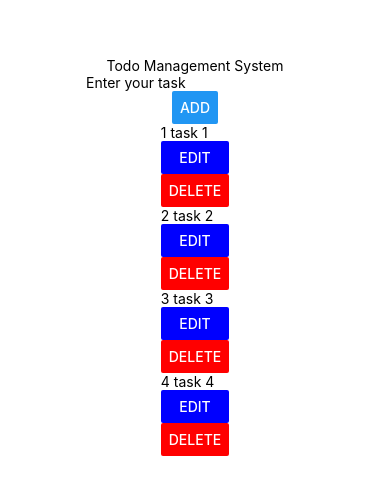
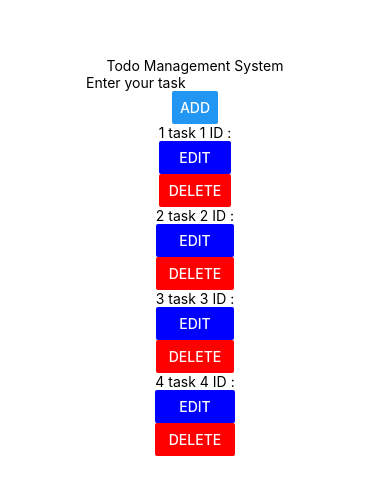
Before and after one commit to underlineit-dev-9/React-native-todo, a React Native app: screen / in a window 390 px wide. Shown: the part 166-660 px from the top of the page. Built offline with nearby package versions, Linux system fonts and the light colour scheme.

Commit message:
fix:unique Id erro

```diff
--- a/App.tsx
+++ b/App.tsx
@@ -5,7 +5,8 @@ import MyFunctionalComponent from './MyFunctionalComponent';
 
 
 const App: React.FC = () => {
-  const [tasks, setTasks] = useState(['task 1','task 2','task 3','task 4']);
+  let  i=1;
+  const [tasks, setTasks] = useState([{task:'task 1',taskId:i++},{task:'task 2',taskId:i++},{task:'task 3',taskId:i++},{task:'task 4',taskId:i++}]);
   const [newTask,setNewTask] = useState('')
 
   function deleteHandler(index:any) {
@@ -15,8 +16,14 @@ const App: React.FC = () => {
     setTasks(tempArray)
   }
   function submitHandler(index:number,editedTask:any) {
-
-    setTasks([...tasks.slice(0,index),editedTask,...tasks.slice(index+1)])
+    let tempObject=[]
+    for(let element of tasks){
+      if(tasks.indexOf(element)===index){
+        element.task=editedTask;
+      }
+      tempObject.push(element)
+    }
+    setTasks(tempObject)
 
   }
 
@@ -31,12 +38,12 @@ const App: React.FC = () => {
             <Button
             title='Add'
             accessibilityLabel='submiting task'
-            onPress={()=>{setTasks([...tasks,newTask])
+            onPress={()=>{setTasks([...tasks,{task:newTask,taskId:i++}])
             setNewTask('')}}
             />
 
-      {tasks.map((task:any,index:any)=>(
-        <MyFunctionalComponent task={task} index={index} onPress1={deleteHandler} onPress2={submitHandler}/>
+      {tasks.map((element:any,index:any)=>(
+        <MyFunctionalComponent task={element.task} key={element.taskId} index={index} onPress1={deleteHandler} onPress2={submitHandler}/>
       ))}
     </View>
 
--- a/MyFunctionalComponent.tsx
+++ b/MyFunctionalComponent.tsx
@@ -1,13 +1,13 @@
 import React from 'react';
 import {useState} from 'react';
 import {Text, View, Button, TextInput,Image,TouchableOpacity} from 'react-native';
-import {Colors} from 'react-native/Libraries/NewAppScreen';
 interface Props {
   task: string;
+  key:number;
   index: number;
   onPress1: (arg: number) => void;
   onPress2: (arg1: number, arg2: string) => void;
-  sourse:any;
+  // sourse:any;
 }
 
 
@@ -24,13 +24,13 @@ const MyFunctionalComponent: React.FC<Props> = props => {
               setEditedTask(text);
             }}
           />
-           <TouchableOpacity  onPress={() => {
+           {/* <TouchableOpacity  onPress={() => {
               props.onPress2(props.index, editedTask);
               setCanEdit(false);
             }}>
                 <Image source={require('.\icons\submit.png')} />
-            </TouchableOpacity>
-          {/* <Button
+            </TouchableOpacity> */}
+          <Button
             title="Submit"
             accessibilityLabel="submiting task"
             onPress={() => {
@@ -38,7 +38,7 @@ const MyFunctionalComponent: React.FC<Props> = props => {
               setCanEdit(false);
             }}
             color="green"
-          /> */}
+          />
           <Button
 
             title="Cancel"
@@ -50,7 +50,7 @@ const MyFunctionalComponent: React.FC<Props> = props => {
       ) : (
         <View>
           <Text>
-            {props.index + 1} {props.task}
+            {props.index + 1} {props.task} ID :{props.key}
           </Text>
           <Button
             title="Edit"
```
